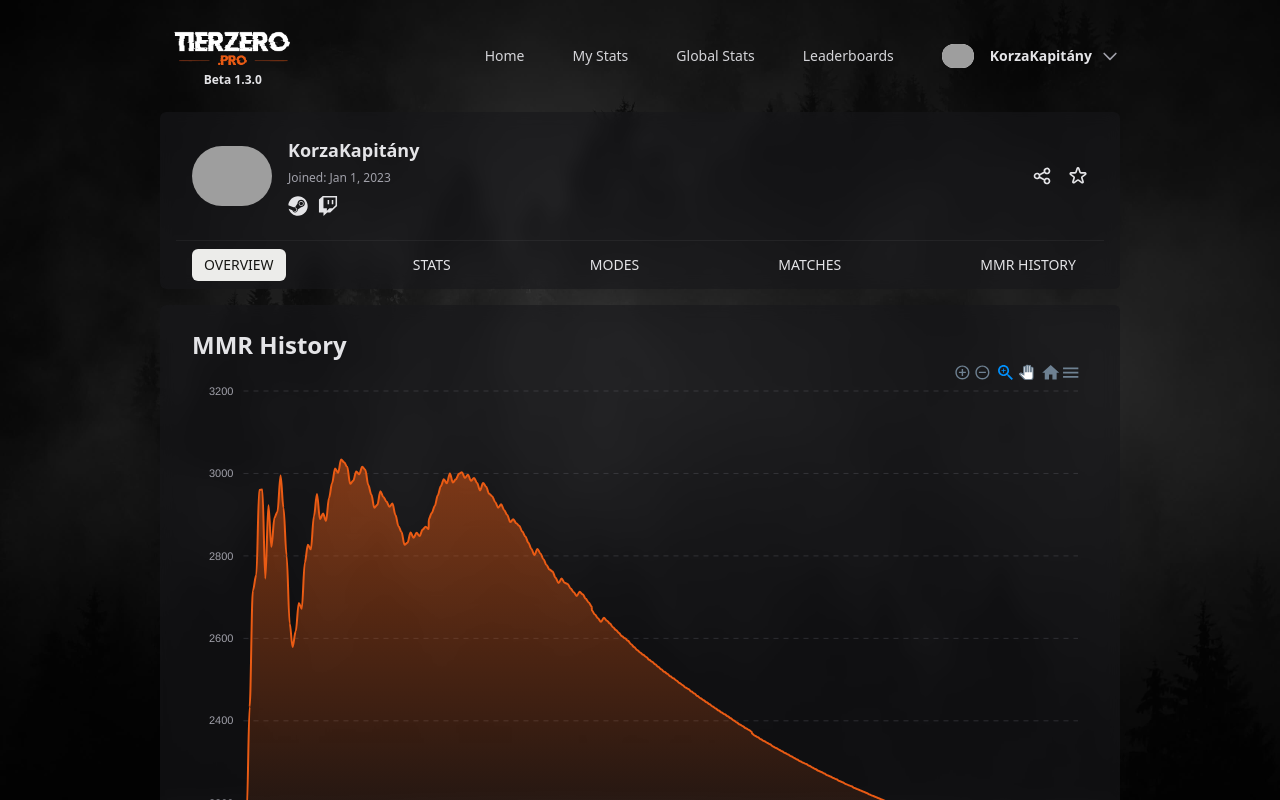
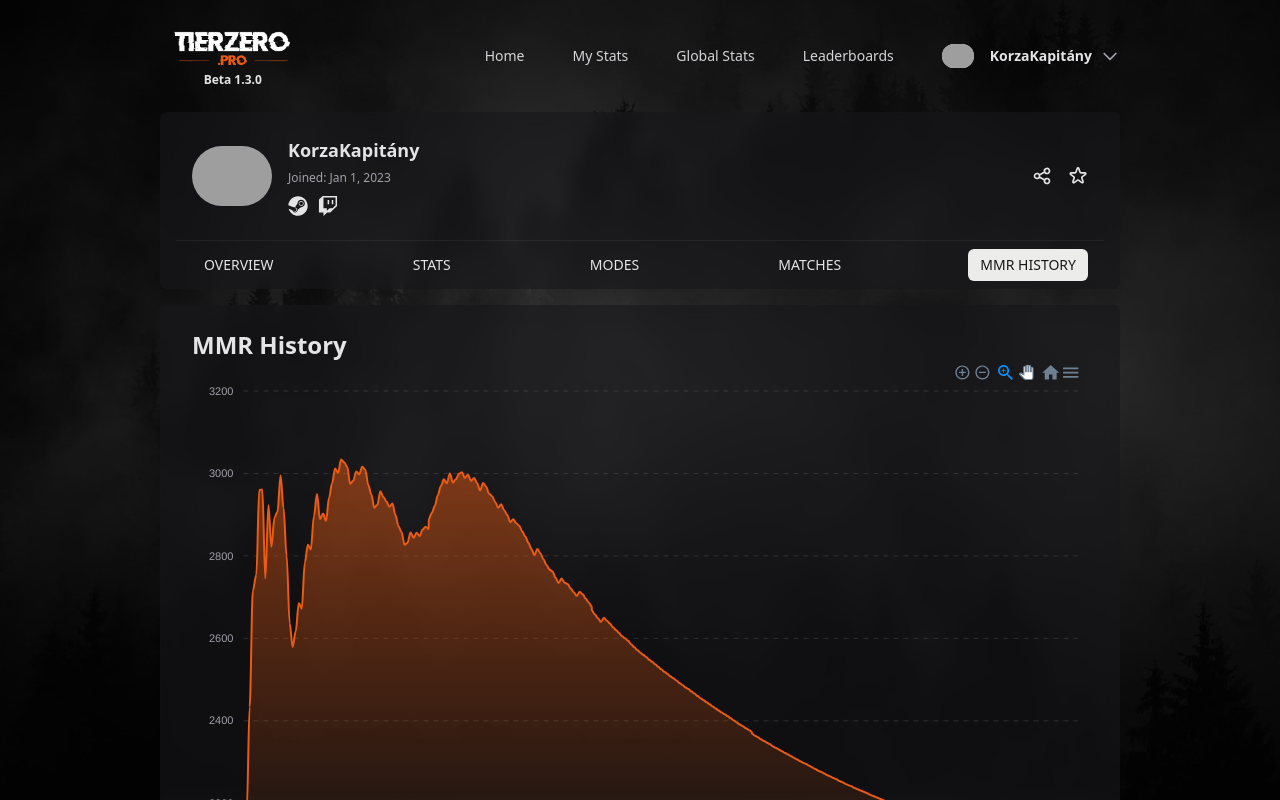
Before and after one commit to Rezosh/tierzero, a Next.js app: page /players/1/mmr-history in a window 1280 px wide. Shown: the top 800 px of the page. Built offline with nearby package versions, Linux system fonts and the light colour scheme; grey boxes are pictures that could not be loaded.

Commit message:
fix: active tab no longer resets to overview on reload

```diff
--- a/src/components/AnimatedTabs/AnimatedTabs.tsx
+++ b/src/components/AnimatedTabs/AnimatedTabs.tsx
@@ -2,15 +2,24 @@
 
 import { motion } from "framer-motion";
 import Link from "next/link";
-import { useState } from "react";
-import { useParams } from "next/navigation";
+import { useMemo, useState } from "react";
+import { useParams, usePathname } from "next/navigation";
+import { ta } from "date-fns/locale";
 interface AnimatedTabsProps {
   tabs: { href: string; label: string }[];
 }
 
 export default function AnimatedTabs({ tabs }: AnimatedTabsProps) {
-  let [activeTab, setActiveTab] = useState(0);
+  const pathname = usePathname();
   const params = useParams();
+
+  const activeTab = useMemo(() => {
+    const actualTabsHref = tabs.map((tab) =>
+      tab.href.replace("[id]", params.id)
+    );
+    const tab = actualTabsHref.find((tab) => pathname.startsWith(tab));
+    return tab;
+  }, [pathname]);
 
   return (
     <div className="flex items-center justify-between">
@@ -18,15 +27,16 @@ export default function AnimatedTabs({ tabs }: AnimatedTabsProps) {
         <Link
           href={tab.href.replace("[id]", params.id)}
           key={index}
-          onClick={() => setActiveTab(index)}
           className={`${
-            activeTab === index ? "" : "hover:text-zinc-200/60"
+            activeTab === tab.href.replace("[id]", params.id)
+              ? ""
+              : "hover:text-zinc-200/60"
           } relative rounded-md px-3 py-1.5 text-sm font-medium uppercase text-zinc-200 outline-primary transition focus-visible:outline-2`}
           style={{
             WebkitTapHighlightColor: "transparent",
           }}
         >
-          {activeTab === index && (
+          {activeTab === tab.href.replace("[id]", params.id) && (
             <motion.span
               layoutId="bubble"
               className="absolute inset-0 z-10 bg-zinc-50 mix-blend-difference"
```
